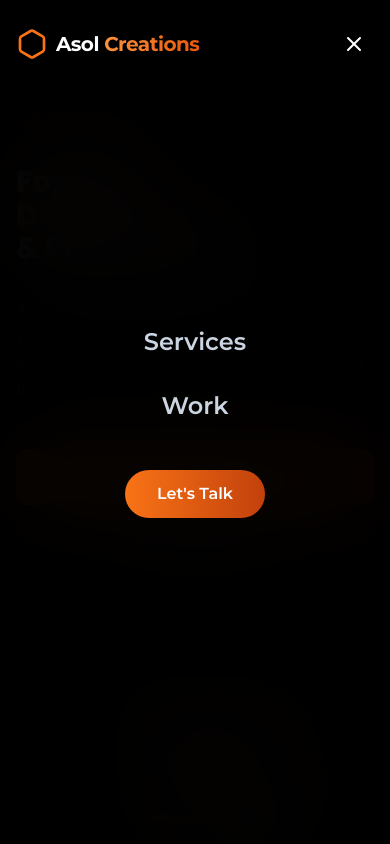
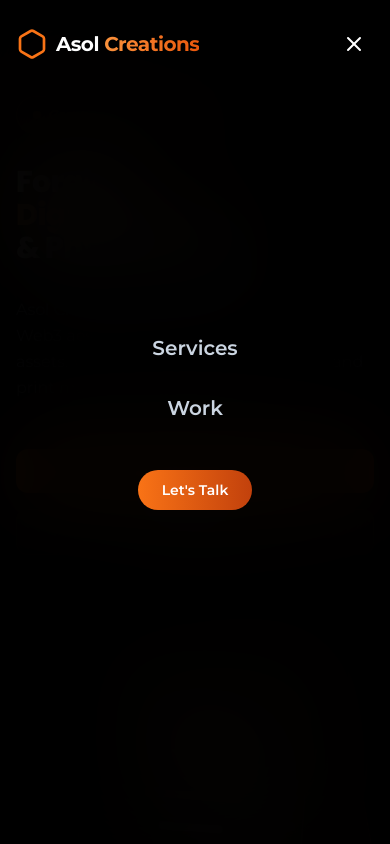
Before and after one commit to o5072/my-Asol-portfolio-site, a React (Vite) app: page / in a window 390 px wide. Both pictures are taken after a click on the button 354 px from the left and 44 px from the top of the page. Shown: the top 844 px of the page. Built offline with nearby package versions, Linux system fonts and the light colour scheme.

Commit message:
Tone down mobile button sizing

```diff
--- a/App.jsx
+++ b/App.jsx
@@ -104,9 +104,9 @@ const App = () => {
 
                 <div className={`fixed inset-0 bg-black/95 backdrop-blur-2xl z-40 transition-transform duration-300 flex flex-col items-center justify-center gap-8 ${mobileMenuOpen ? 'translate-y-0 opacity-100 pointer-events-auto' : '-translate-y-full opacity-0 pointer-events-none'
                     } md:hidden`}>
-                    <a href="#services" onClick={() => setMobileMenuOpen(false)} className="text-2xl font-semibold hover:text-orange-400 transition-colors">Services</a>
-                    <a href="#work" onClick={() => setMobileMenuOpen(false)} className="text-2xl font-semibold hover:text-orange-400 transition-colors">Work</a>
-                    <a href="#contact" onClick={() => setMobileMenuOpen(false)} className="mt-4 px-8 py-3 rounded-full bg-gradient-to-r from-orange-500 to-orange-700 text-white font-semibold">
+                    <a href="#services" onClick={() => setMobileMenuOpen(false)} className="text-xl sm:text-2xl font-semibold hover:text-orange-400 transition-colors">Services</a>
+                    <a href="#work" onClick={() => setMobileMenuOpen(false)} className="text-xl sm:text-2xl font-semibold hover:text-orange-400 transition-colors">Work</a>
+                    <a href="#contact" onClick={() => setMobileMenuOpen(false)} className="mt-4 px-6 py-2.5 sm:px-8 sm:py-3 rounded-full bg-gradient-to-r from-orange-500 to-orange-700 text-white text-sm sm:text-base font-semibold">
                         Let's Talk
                     </a>
                 </div>
@@ -141,11 +141,11 @@ const App = () => {
 
                             <RevealOnScroll delay={400}>
                                 <div className="flex flex-col sm:flex-row gap-4 pt-4">
-                                    <a href="#work" className="flex items-center justify-center gap-2 w-full sm:w-auto px-8 py-4 rounded-xl bg-gradient-to-r from-orange-500 to-orange-600 text-white font-semibold hover:shadow-[0_0_30px_-5px_rgba(249,115,22,0.4)] transition-all duration-300 group">
+                                    <a href="#work" className="flex items-center justify-center gap-2 w-full sm:w-auto px-6 py-3 sm:px-8 sm:py-4 rounded-xl bg-gradient-to-r from-orange-500 to-orange-600 text-white text-sm sm:text-base font-semibold hover:shadow-[0_0_30px_-5px_rgba(249,115,22,0.4)] transition-all duration-300 group">
                                         View Our Work
                                         <ChevronRight className="w-5 h-5 group-hover:translate-x-1 transition-transform" />
                                     </a>
-                                    <a href="#services" className="flex items-center justify-center gap-2 w-full sm:w-auto px-8 py-4 rounded-xl bg-white/5 border border-white/10 hover:bg-white/10 text-white font-semibold transition-all duration-300 backdrop-blur-md">
+                                    <a href="#services" className="flex items-center justify-center gap-2 w-full sm:w-auto px-6 py-3 sm:px-8 sm:py-4 rounded-xl bg-white/5 border border-white/10 hover:bg-white/10 text-white text-sm sm:text-base font-semibold transition-all duration-300 backdrop-blur-md">
                                         Explore Services
                                     </a>
                                 </div>
@@ -301,7 +301,7 @@ const App = () => {
                                 </p>
 
                                 <div className="pt-8">
-                                    <a href="https://wa.me/2348161217535?text=Hi%2C%20I%20want%20to%20start%20a%20project%20with%20you." target="_blank" rel="noopener noreferrer" className="inline-flex items-center gap-3 px-10 py-5 rounded-2xl bg-white text-black font-bold text-lg hover:bg-orange-50 hover:text-orange-600 transition-all duration-300 group">
+                                    <a href="https://wa.me/2348161217535?text=Hi%2C%20I%20want%20to%20start%20a%20project%20with%20you." target="_blank" rel="noopener noreferrer" className="inline-flex items-center gap-3 px-6 py-3 sm:px-8 sm:py-4 md:px-10 md:py-5 rounded-xl sm:rounded-2xl bg-white text-black font-bold text-sm sm:text-base md:text-lg hover:bg-orange-50 hover:text-orange-600 transition-all duration-300 group">
                                         <MessageCircle className="w-6 h-6" />
                                         Start a Project
                                         <ChevronRight className="w-5 h-5 group-hover:translate-x-1 transition-transform" />
```
